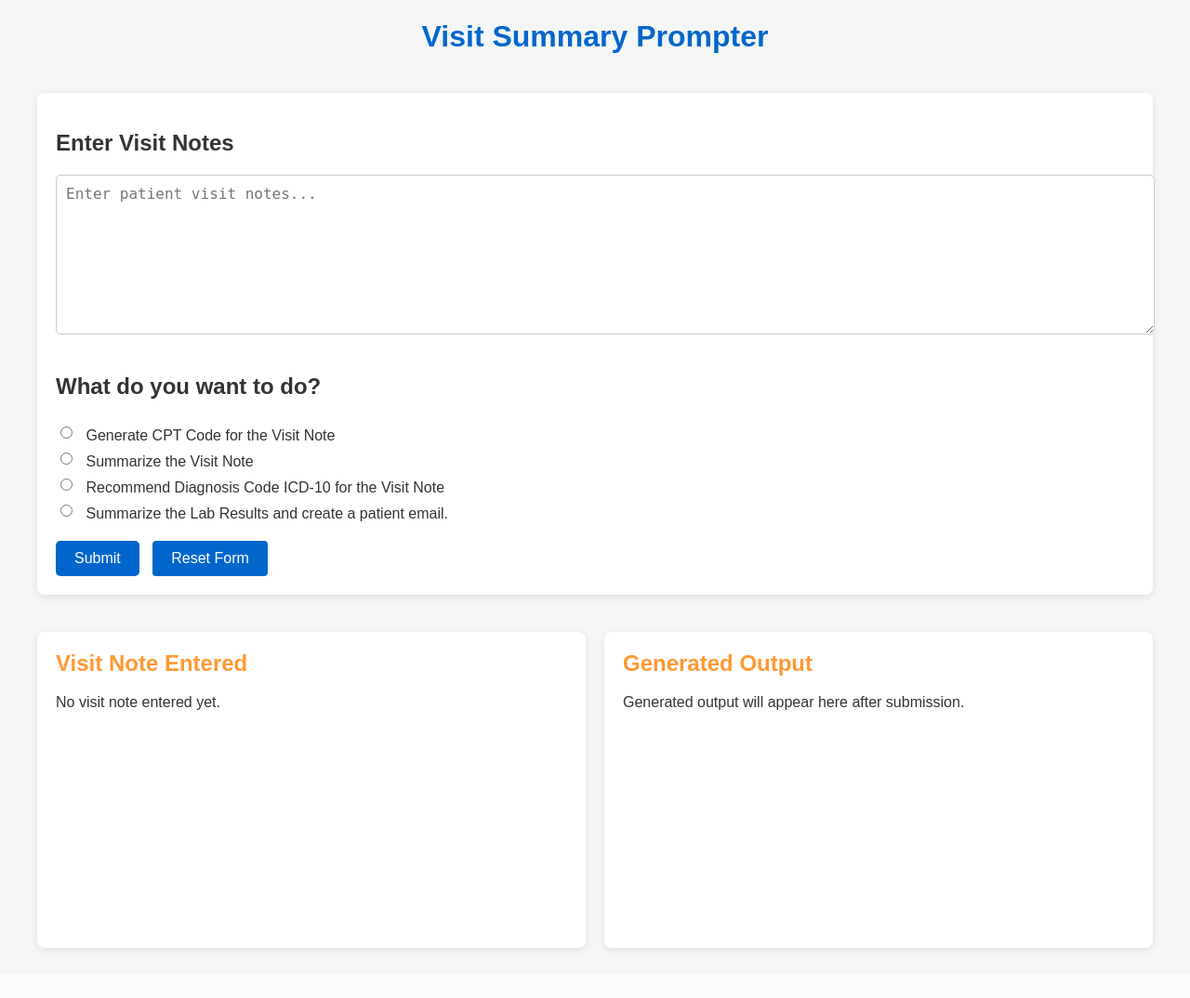
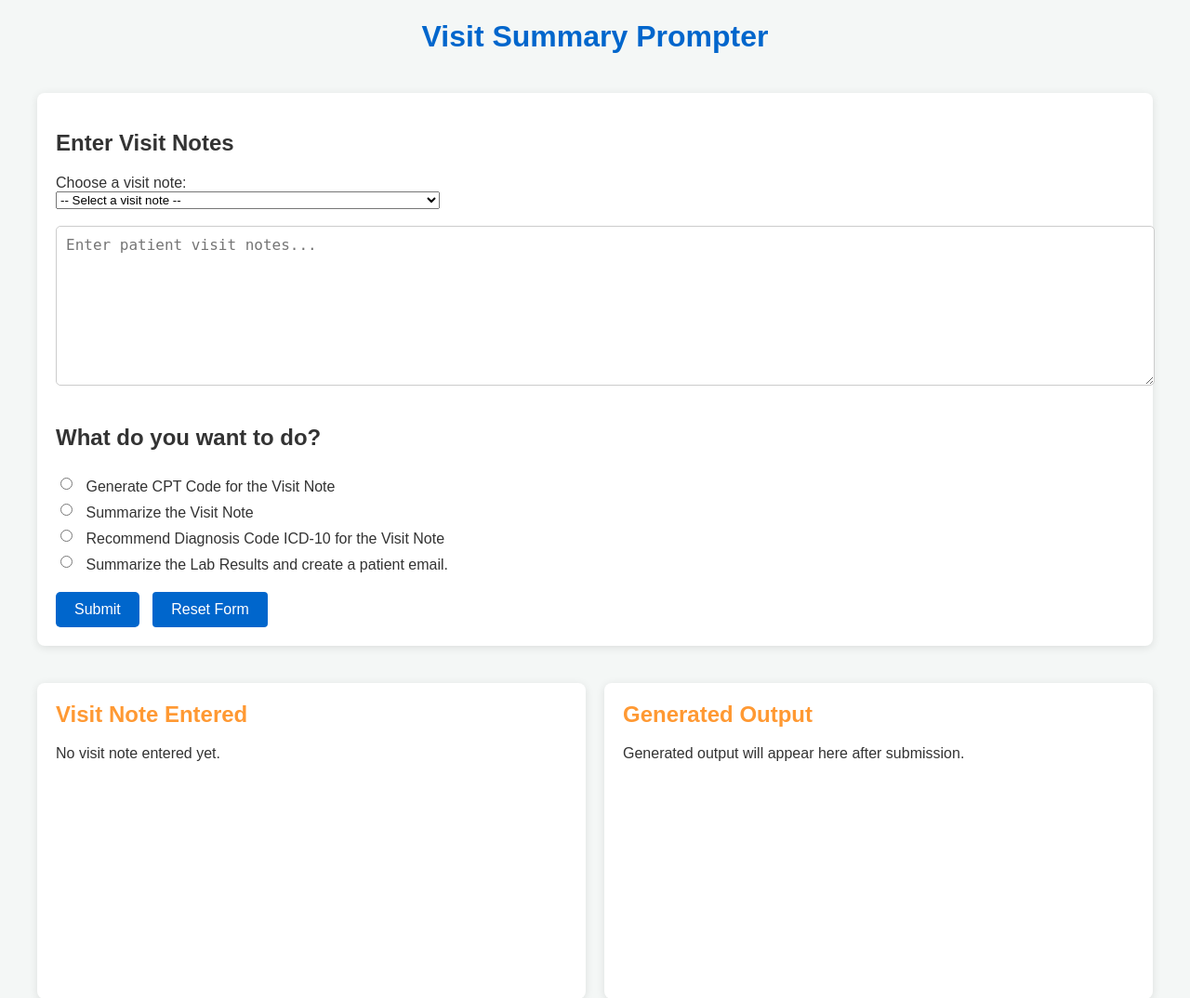
Before and after one commit to codekunoichi/clinical_insights_ai, a Python web app: template app/templates/form.html in a window 1280 px wide. Shown: the top 1074 px of the page at 93% size. Before the commit the page ends 1025 px from the top, so only its background shows below. Run offline with Jinja, Linux system fonts and the light colour scheme; the template is opened without the code that fills it, so the values that code supplies are empty.

Commit message:
Add visit note select list

```diff
--- a/app/templates/form.html
+++ b/app/templates/form.html
@@ -14,9 +14,26 @@
         <div class="form-box">
             <h2>Enter Visit Notes</h2>
             <form id="visitForm" method="post" action="/process">
+                <!-- Dropdown to select a visit note -->
+                <label for="visit_note_select">Choose a visit note:</label>
+                <select id="visit_note_select" onchange="fillVisitNote()">
+                    <option value="">-- Select a visit note --</option>
+                    <!-- Backend will populate these options with visit notes -->
+                    <option value="{{ visit_1 }}">Example Visit Note 1</option>
+                    <option value="{{ visit_2 }}">Example Visit Note 2</option>
+                    <option value="{{ visit_3 }}">Example Visit Note 3</option>
+                    <option value="{{ visit_4 }}">Example Visit Note 4</option>
+                    <option value="{{ sdoh_visit }}">Example Visit Note  with SDOH (use in diagnosis test and hcc test)</option>
+                    <option value="{{ diagnosis_visit_note }}">Example Visit Note with HCC, SDOH (use for diagnosis test)</option>
+                    <option value="{{ lab_result }}">Example Visit Note for Lab Result Summary and Email</option>
+                </select>
+                <br><br>
+
+                <!-- Visit Note Textarea -->
                 <textarea id="visit_note" name="visit_note" placeholder="Enter patient visit notes...">{{ visit_note or '' }}</textarea>
                 <br><br>
 
+                <!-- Prompter Type Radio Buttons -->
                 <label for="prompter_type"><h2>What do you want to do?</h2></label>
                 <div class="radio-group">
                     <input type="radio" id="biller" name="prompter_type" value="biller" {% if prompter_type == "biller" %}checked{% endif %}>
--- a/app/templates/static/script.js
+++ b/app/templates/static/script.js
@@ -56,3 +56,10 @@ function resetResponsePanels() {
 form.onsubmit = function() {
     resetResponsePanels(); // Clear the lower panels when submit is clicked
 };
+
+function fillVisitNote() {
+    const visitNoteSelect = document.getElementById('visit_note_select');
+    const visitNoteTextarea = document.getElementById('visit_note');
+    visitNoteTextarea.value = visitNoteSelect.value;
+    console.log("Selected note: ", visitNoteSelect.value); // Add this to see if it's being triggered
+}
--- a/app/visit_summary.py
+++ b/app/visit_summary.py
@@ -8,7 +8,7 @@ class VisitSummary:
 
     @staticmethod
     def get_sample_visits() -> list:
-        return [lab_result]
+        return [diagnosis_visit_note]
 
 
 
```
Also changed, not shown: app/app.py (+7 -1 lines), app/model_orchestrator.py (+11 -11 lines).
